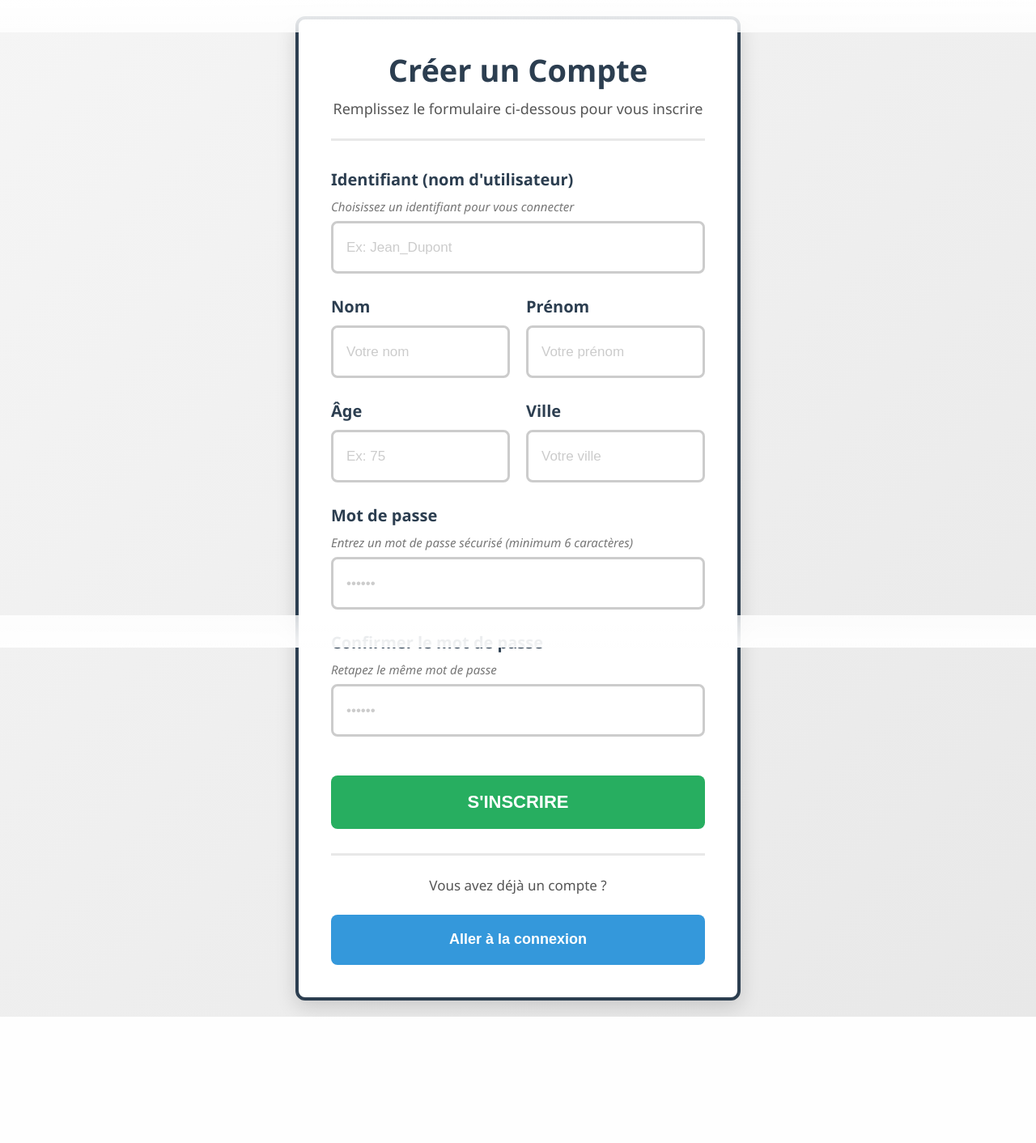
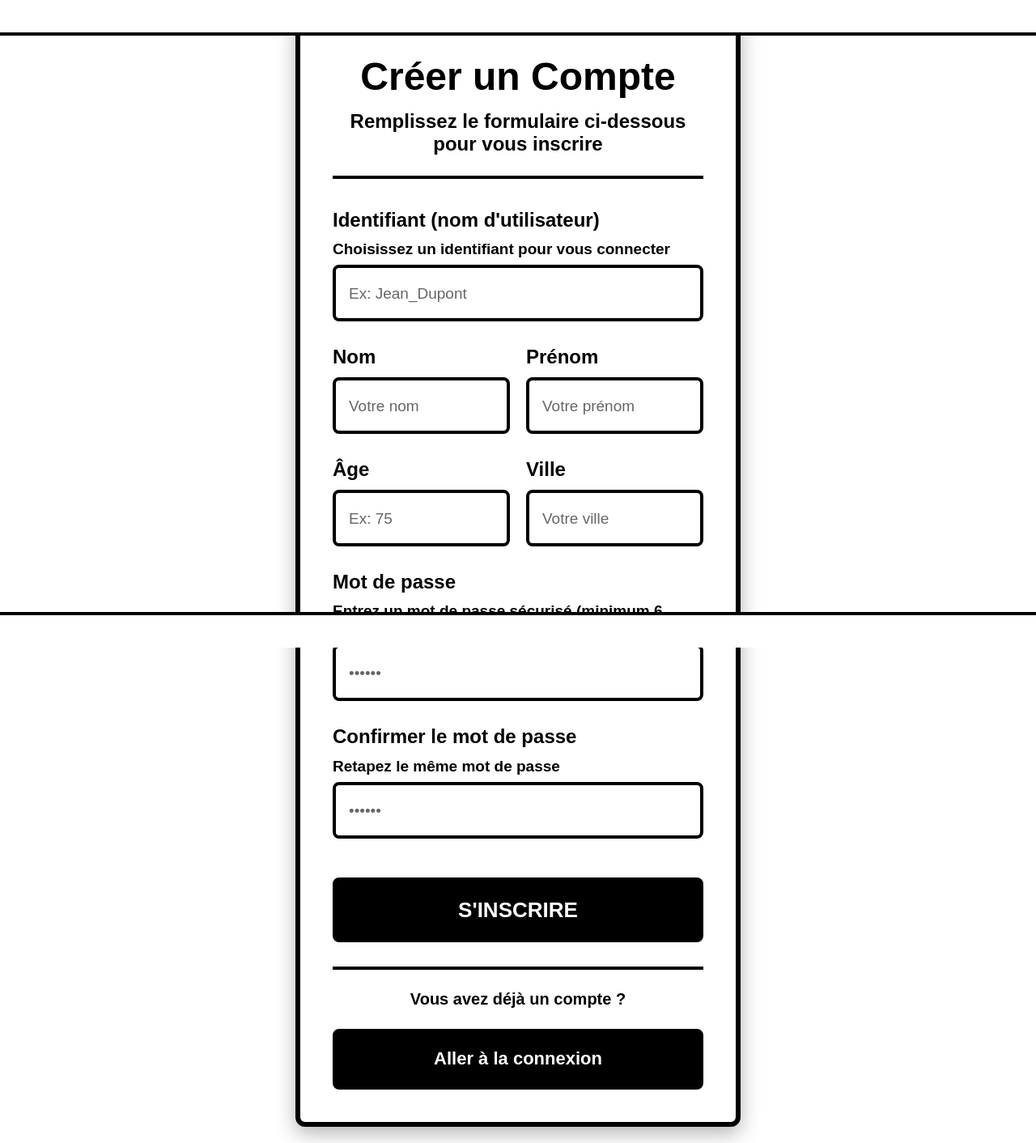
Before and after one commit to sorenlaniez1-bit/DFhackathon, a PHP site: page /register.php in a window 1280 px wide. Shown: the whole page at 81% size. Before the commit the page ends 1256 px from the top, so only its background shows below. Run offline with PHP 8.4, Linux system fonts and the light colour scheme.

Commit message:
Accessibility update: High contrast colors and larger fonts for visually impaired users

```diff
--- a/style.css
+++ b/style.css
@@ -5,44 +5,46 @@
 }
 
 body {
-    font-family: 'Segoe UI', Arial, sans-serif;
-    background: linear-gradient(135deg, #f5f5f5 0%, #e8e8e8 100%);
+    font-family: 'Arial', 'Segoe UI', sans-serif;
+    background-color: #ffffff;
     display: flex;
     justify-content: center;
     align-items: center;
     min-height: 100vh;
     padding: 20px;
+    color: #000000;
 }
 
 .login-container {
     width: 100%;
     max-width: 550px;
     background-color: #ffffff;
-    border: 4px solid #2c3e50;
+    border: 6px solid #000000;
     border-radius: 12px;
     padding: 40px;
-    box-shadow: 0 8px 24px rgba(0, 0, 0, 0.15);
+    box-shadow: 0 8px 24px rgba(0, 0, 0, 0.3);
 }
 
 .header-section {
     text-align: center;
     margin-bottom: 35px;
     padding-bottom: 25px;
-    border-bottom: 3px solid #e8e8e8;
+    border-bottom: 4px solid #000000;
 }
 
 h1 {
-    font-size: 38px;
-    color: #2c3e50;
+    font-size: 48px;
+    color: #000000;
     margin-bottom: 12px;
     font-weight: bold;
     line-height: 1.2;
 }
 
 .subtitle {
-    font-size: 18px;
-    color: #555555;
+    font-size: 24px;
+    color: #000000;
     margin-top: 10px;
+    font-weight: 600;
 }
 
 .form-group {
@@ -62,18 +64,18 @@ h1 {
 
 label {
     display: block;
-    font-size: 20px;
-    color: #2c3e50;
+    font-size: 24px;
+    color: #000000;
     margin-bottom: 10px;
     font-weight: bold;
     line-height: 1.3;
 }
 
 .helper-text {
-    font-size: 15px;
-    color: #777777;
+    font-size: 19px;
+    color: #000000;
     margin-bottom: 8px;
-    font-style: italic;
+    font-weight: 600;
     display: block;
 }
 
@@ -82,11 +84,11 @@ input[type="password"],
 input[type="number"] {
     width: 100%;
     padding: 16px;
-    font-size: 18px;
-    border: 3px solid #cccccc;
+    font-size: 20px;
+    border: 4px solid #000000;
     border-radius: 8px;
     background-color: #ffffff;
-    color: #2c3e50;
+    color: #000000;
     transition: all 0.3s ease;
     line-height: 1.5;
 }
@@ -94,27 +96,26 @@ input[type="number"] {
 input[type="text"]::placeholder,
 input[type="password"]::placeholder,
 input[type="number"]::placeholder {
-    color: #cccccc;
-    font-size: 17px;
+    color: #666666;
+    font-size: 19px;
 }
 
 input[type="text"]:focus,
 input[type="password"]:focus,
 input[type="number"]:focus {
-    outline: none;
-    border-color: #2c7aa5;
-    box-shadow: 0 0 8px rgba(44, 122, 165, 0.4);
+    outline: 4px solid #000000;
+    outline-offset: 2px;
     background-color: #f9f9f9;
 }
 
 button {
     width: 100%;
     padding: 18px;
-    font-size: 20px;
+    font-size: 24px;
     font-weight: bold;
     color: #ffffff;
-    background-color: #2c7aa5;
-    border: none;
+    background-color: #000000;
+    border: 4px solid #000000;
     border-radius: 8px;
     cursor: pointer;
     margin-top: 10px;
@@ -123,13 +124,13 @@ button {
 }
 
 button:hover {
-    background-color: #1e5a7f;
+    background-color: #333333;
     transform: translateY(-2px);
-    box-shadow: 0 6px 16px rgba(44, 122, 165, 0.3);
+    box-shadow: 0 6px 16px rgba(0, 0, 0, 0.4);
 }
 
 button:focus {
-    outline: 3px solid #2c7aa5;
+    outline: 4px solid #000000;
     outline-offset: 2px;
 }
 
@@ -138,43 +139,43 @@ button:active {
 }
 
 .btn-primary {
-    background-color: #27ae60;
-    font-size: 22px;
+    background-color: #000000;
+    font-size: 26px;
     margin-top: 20px;
 }
 
 .btn-primary:hover {
-    background-color: #1e8449;
+    background-color: #333333;
 }
 
 .btn-secondary {
-    background-color: #3498db;
-    font-size: 18px;
+    background-color: #000000;
+    font-size: 22px;
 }
 
 .btn-secondary:hover {
-    background-color: #2980b9;
+    background-color: #333333;
 }
 
 .error-message {
-    background-color: #ffe6e6;
-    border: 3px solid #e74c3c;
-    color: #c0392b;
+    background-color: #ffcccc;
+    border: 4px solid #cc0000;
+    color: #660000;
     padding: 16px;
     margin-bottom: 25px;
-    font-size: 17px;
+    font-size: 21px;
     font-weight: bold;
     border-radius: 8px;
     line-height: 1.5;
 }
 
 .success-message {
-    background-color: #e6ffe6;
-    border: 3px solid #27ae60;
-    color: #196f3d;
+    background-color: #ccffcc;
+    border: 4px solid #00aa00;
+    color: #003300;
     padding: 16px;
     margin-bottom: 25px;
-    font-size: 17px;
+    font-size: 21px;
     font-weight: bold;
     border-radius: 8px;
     line-height: 1.5;
@@ -183,14 +184,15 @@ button:active {
 .login-link-section {
     margin-top: 30px;
     padding-top: 25px;
-    border-top: 3px solid #e8e8e8;
+    border-top: 4px solid #000000;
 }
 
 .login-text {
-    font-size: 17px;
-    color: #555555;
+    font-size: 20px;
+    color: #000000;
     margin-bottom: 15px;
     text-align: center;
+    font-weight: 600;
 }
 
 .register-link {
@@ -200,14 +202,14 @@ button:active {
 }
 
 .register-button {
-    background-color: #e8e8e8;
-    color: #2c3e50;
-    border: 3px solid #2c3e50;
+    background-color: #ffffff;
+    color: #000000;
+    border: 4px solid #000000;
     font-weight: bold;
 }
 
 .register-button:hover {
-    background-color: #d0d0d0;
+    background-color: #f0f0f0;
 }
 
 /* Bouton de scroll pour les personnes âgées */
@@ -220,7 +222,8 @@ button:active {
     justify-content: center;
     align-items: center;
     padding: 20px;
-    background: linear-gradient(to bottom, rgba(255, 255, 255, 0.95), rgba(255, 255, 255, 0.8));
+    background-color: #ffffff;
+    border-bottom: 4px solid #000000;
     width: 100%;
     z-index: 1000;
 }
@@ -234,22 +237,23 @@ button:active {
     justify-content: center;
     align-items: center;
     padding: 20px;
-    background: linear-gradient(to top, rgba(255, 255, 255, 0.95), rgba(255, 255, 255, 0.8));
+    background-color: #ffffff;
+    border-top: 4px solid #000000;
     width: 100%;
     z-index: 1000;
 }
 
 .scroll-down-btn,
 .scroll-up-btn {
-    font-size: 18px;
+    font-size: 22px;
     padding: 18px;
-    background-color: #2c7aa5;
+    background-color: #000000;
     color: #ffffff;
-    border: none;
+    border: 4px solid #000000;
     border-radius: 8px;
     cursor: pointer;
     transition: all 0.3s ease;
-    box-shadow: 0 8px 20px rgba(44, 122, 165, 0.4);
+    box-shadow: 0 8px 20px rgba(0, 0, 0, 0.4);
     font-weight: bold;
     line-height: 1.5;
 }
@@ -267,9 +271,9 @@ button:active {
 
 .scroll-down-btn:hover,
 .scroll-up-btn:hover {
-    background-color: #1e5a7f;
+    background-color: #333333;
     transform: translateY(-4px);
-    box-shadow: 0 12px 28px rgba(44, 122, 165, 0.5);
+    box-shadow: 0 12px 28px rgba(0, 0, 0, 0.5);
 }
 
 .scroll-down-btn:active,
```
